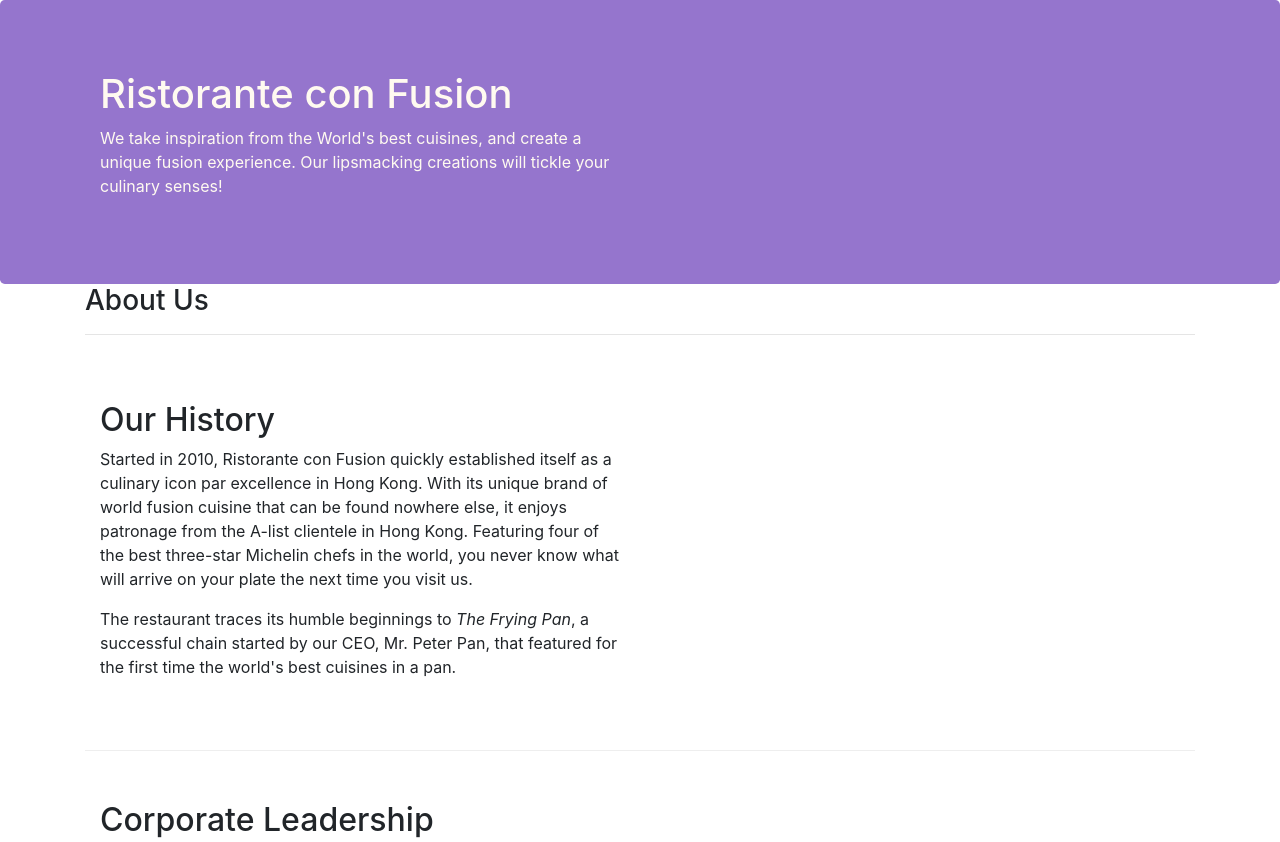
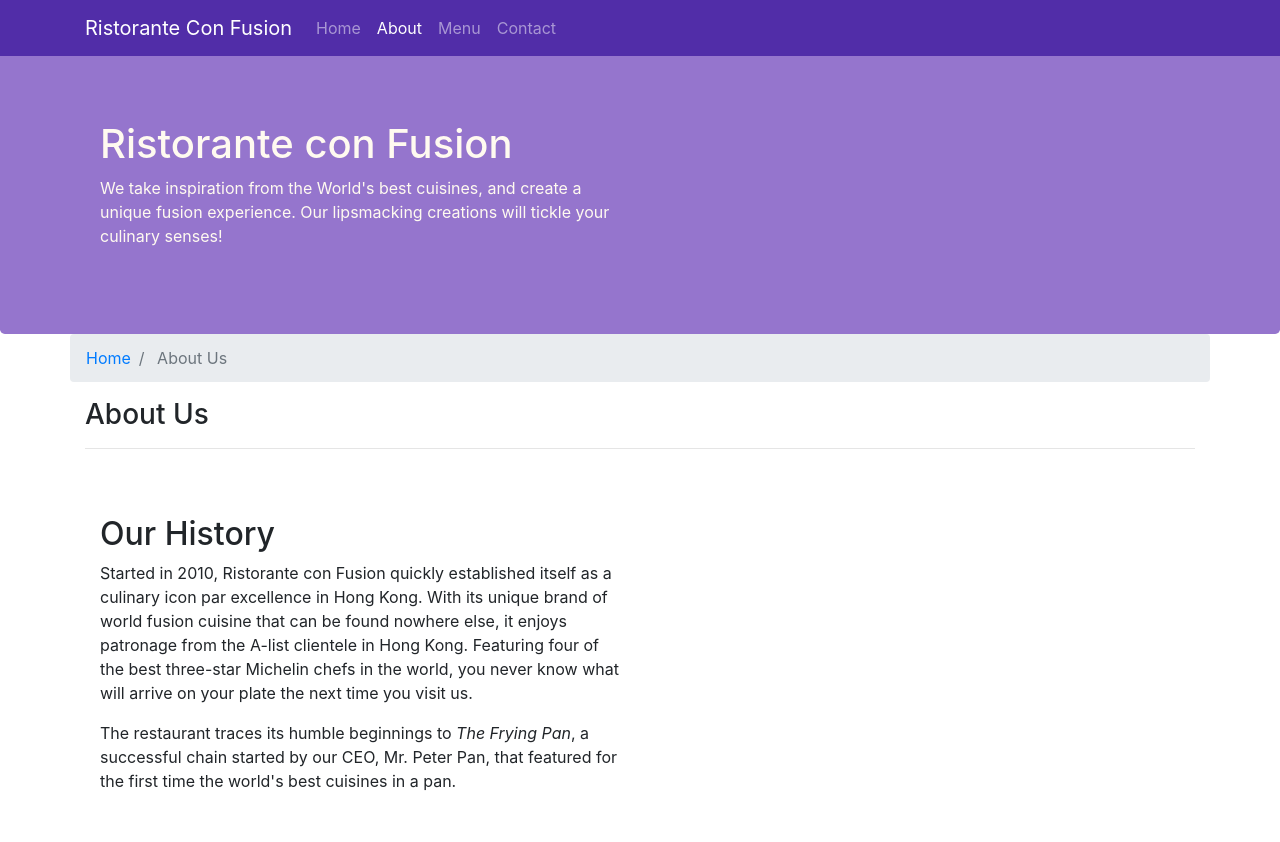
Before and after one commit to holuwateemeeleyin/using-bootstrap, a website: page aboutus.html in a window 1280 px wide. Shown: the top 842 px of the page. Drawn offline with nearby package versions, Linux system fonts and the light colour scheme.

Commit message:
Navbar and Breadcrumbs

```diff
--- a/aboutus.html
+++ b/aboutus.html
@@ -16,6 +16,24 @@
 
 <body>
 
+    <nav class="navbar navbar-dark navbar-expand-sm fixed-top">
+        <div class="container">
+            <button class="navbar-toggler" type="button" data-toggle="collapse" data-target="#Navbar">
+                <span class="navbar-toggler-icon"></span>
+            </button>
+            <a class="navbar-brand" href="./index.html">
+                Ristorante Con Fusion
+            </a>
+            <div class="collapse navbar-collapse" id="Navbar">
+                <ul class="navbar-nav mr-auto">
+                    <li class="nav-item"> <a class="nav-link" href="./index.html">Home</a></li>
+                    <li class="nav-item active"> <a class="nav-link" href="#">About</a></li>
+                    <li class="nav-item"> <a class="nav-link" href="#"> Menu </a></li>
+                    <li class="nav-item"> <a class="nav-link" href="#"> Contact</a></li>
+                </ul>
+            </div>
+        </div>
+    </nav>
     <header class="jumbotron">
         <div class="container">
             <div class="row row-header">
@@ -31,6 +49,10 @@
 
     <div class="container">
         <div class="row">
+            <ol class="col-12 breadcrumb">
+                <li class="breadcrumb-item"><a href="./index.html">Home</a></li>
+                <li class="breadcrumb-item active"> About Us</li>
+            </ol>
             <div class="col-12">
                <h3>About Us</h3>
                <hr>
@@ -70,7 +92,7 @@
                 <div class="col-4 offset-1 col-sm-2">
                     <h5>Links</h5>
                     <ul class="list-unstyled">
-                        <li><a href="#">Home</a></li>
+                        <li><a href="./index.html">Home</a></li>
                         <li><a href="#">About</a></li>
                         <li><a href="#">Menu</a></li>
                         <li><a href="#">Contact</a></li>
--- a/css/styles.css
+++ b/css/styles.css
@@ -1,3 +1,11 @@
+body{
+    padding: 50px 0px 0px 0px;
+    z-index: 0;
+}
+.navbar-dark {
+    background-color: #512DA8;
+}
+
 .row-header{
     margin:0px auto;
     padding:0px;
```
Also changed, not shown: index.html (+19 -1 lines).
